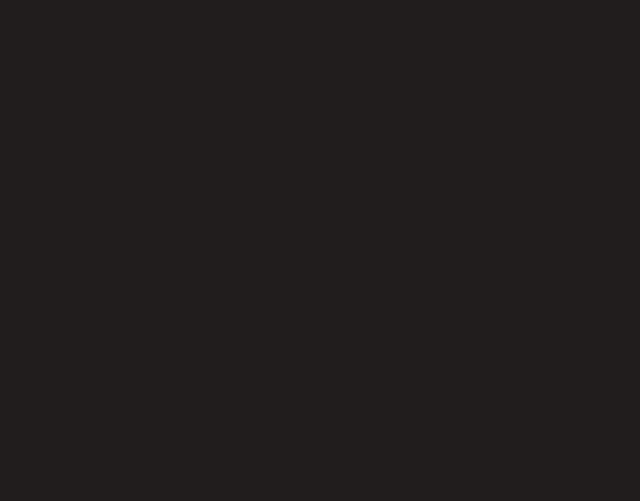
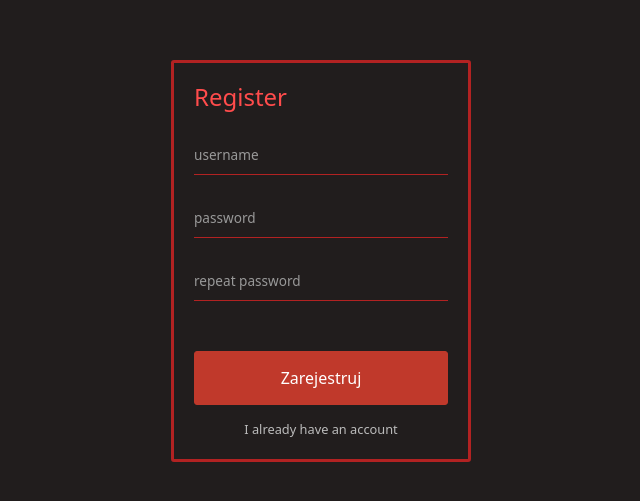
Before and after one commit to jakkrol/movie_tracker, a React (Create React App) app in the folder client/: page /register in a window 1280 px wide. Before the commit this address had no page. Shown: the part 139-640 px from the top of the page, without its empty margins (319-959 px from the left). Built offline with nearby package versions, Linux system fonts and the light colour scheme.

Commit message:
register form and res

```diff
--- a/client/src/App.js
+++ b/client/src/App.js
@@ -6,6 +6,7 @@
 import LoginPage from './pages/Login/LoginPage';
 import MainPage from './pages/Main/MainPage';
 import RequireAuth from './Contexts/RequireAuth';
+import RegisterPage from './pages/Login/RegisterPage';
 
 
 function App() {
@@ -15,6 +16,7 @@
         <Router>
           <Routes>
             <Route path='/' element={<LoginPage/>} />
+            <Route path='/register' element={<RegisterPage/>} />
             <Route path='/main' element={
               <RequireAuth>
                 <MainPage/>
--- a/client/src/pages/Login/LoginPage.js
+++ b/client/src/pages/Login/LoginPage.js
@@ -23,6 +23,7 @@
     }
 }
 
+
     return (
        <div className='container-fluid d-flex justify-content-center align-items-center vh-100'>
         <div className="face face-front">
@@ -34,14 +35,14 @@
                         <label>username</label>
                     </div>
                     <div className="field-wrapper">
-                        <input type="password" name="password" placeholder="password" autocomplete="new-password"/>
+                        <input type="password" name="password" placeholder="password"/>
                         <label>password</label>
                     </div>
                     <div className="field-wrapper">
                         <input type="submit"/>
                     </div>
                     <span className="psw" onClick="showForgotPassword()">Forgot Password?   </span>
-                    <span className="signup" onClick="showSignup()">Not a user?  Sign up</span>
+                    <span className="signup" onClick={() => navigate('register')}>Not a user?  Sign up</span>
                 </form>
             </div>
         </div>
--- /dev/null
+++ b/client/src/pages/Login/RegisterPage.js
@@ -0,0 +1,59 @@
+import react, { useState } from 'react';
+import axios from 'axios';
+import styles from './LoginPage.css';
+import { useAuth } from '../../Contexts/AuthContext';
+import { useNavigate } from 'react-router-dom';
+
+function RegisterPage() {
+    const navigate = useNavigate()
+    const [data, setData] = useState({
+        username: '',
+        password: '',
+        repeat_password: ''
+    })
+
+    const handleSubmit = async (e) => {
+        e.preventDefault();
+        console.log(data.username);
+        console.log(data.password);
+        console.log(data.repeat_password);
+
+        if(data.password === data.repeat_password){
+            console.log("Very gucci")
+            try{
+                const response = await axios.get('http://localhost:5000/api/register');
+                console.log(response.data);
+                navigate('/');
+            }catch{}
+        }
+    }
+
+    return (
+       <div className='container-fluid d-flex justify-content-center align-items-center vh-100'>
+        <div className="face face-front">
+            <div className="content">
+                <h2>Register</h2>
+                <form onSubmit={handleSubmit}>
+                    <div className="field-wrapper">
+                        <input type="text" name="username" placeholder="username" onChange={(e) => setData(prev=>({...prev, username: e.target.value}))}/>
+                        <label>username</label>
+                    </div>
+                    <div className="field-wrapper">
+                        <input type="password" name="password" placeholder="password" onChange={(e) => setData(prev=>({...prev, password: e.target.value}))}/>
+                        <label>password</label>
+                    </div>
+                    <div className="field-wrapper">
+                        <input type="password" name="repeat_password" placeholder="repeat password" onChange={(e) => setData(prev=>({...prev, repeat_password: e.target.value}))}/>
+                        <label>repeat password</label>
+                    </div>
+                    <div className="field-wrapper">
+                        <input type="submit" value="Zarejestruj"/>
+                    </div>
+                    <span className="signup" onClick={() => navigate('/')}>I already have an account</span>
+                </form>
+            </div>
+        </div>
+       </div>
+    )
+}
+export default RegisterPage
```
Also changed, not shown: 1 other file (tests, documents, lock files or other folders).
